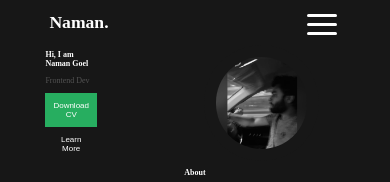
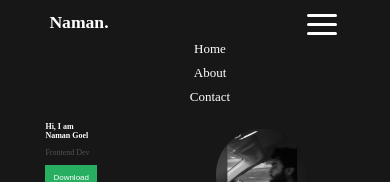
Before and after one commit to Shayy841/basicport, a plain HTML site: page Salaah-Bootcamp-main/index.html in a window 390 px wide. Both pictures are taken after a click on the link 321 px from the left and 24 px from the top of the page. Shown: the top 182 px of the page. Drawn offline with Linux system fonts and the light colour scheme.

Commit message:
Missing script || Functioning correctly

```diff
--- a/Salaah-Bootcamp-main/index.html
+++ b/Salaah-Bootcamp-main/index.html
@@ -172,6 +172,14 @@
             </p>
         </div>
     </div>
+<script>
+        const toggleButton = document.getElementsByClassName("toggle-button")[0];
+        const navbarLinks = document.getElementsByClassName("navbar-links")[0];
+
+        toggleButton.addEventListener("click", () => {
+          navbarLinks.classList.toggle("active");
+        });
+      </script>
 </body>
 
 </html>
```
